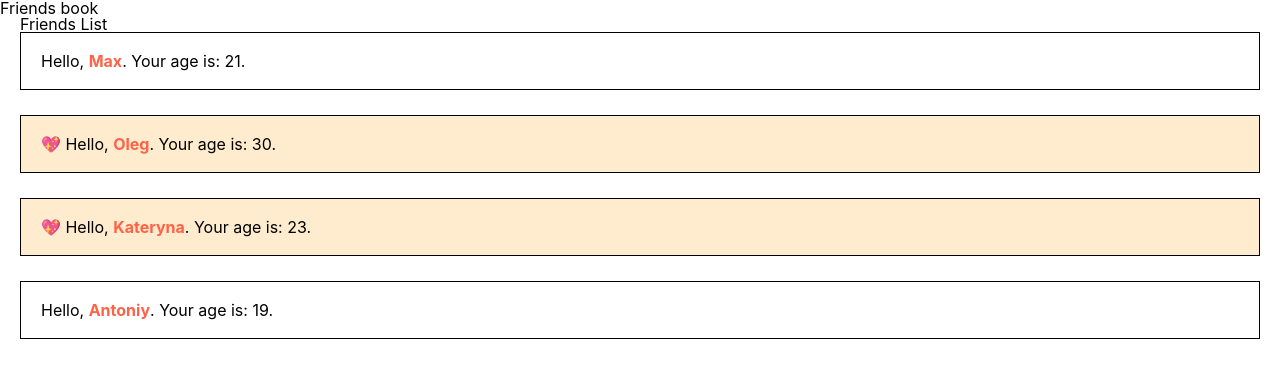
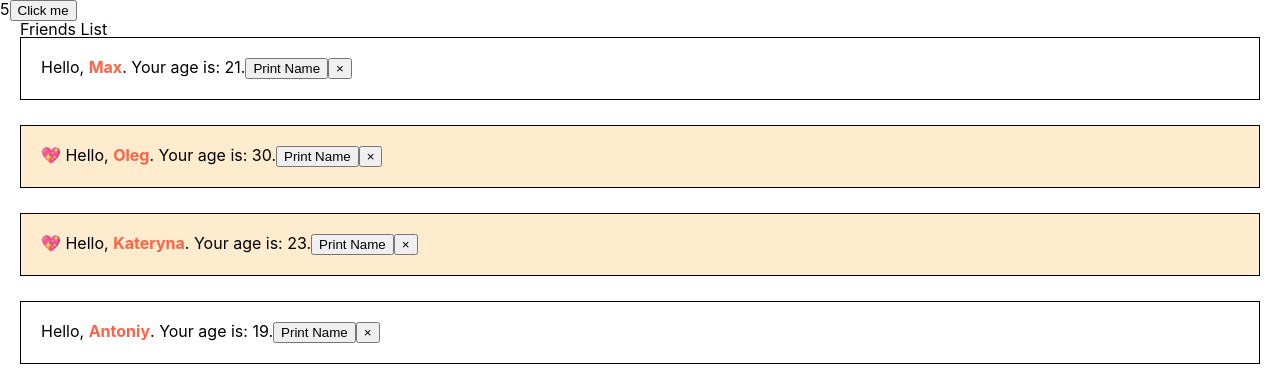
Before and after one commit to Maxim4ik118/fson-93, a React (Create React App) app: page / in a window 1280 px wide. Shown: the top 382 px of the page. Built offline with nearby package versions, Linux system fonts and the light colour scheme.

Commit message:
new: state; + new: class components;

```diff
--- /dev/null
+++ b/src/App.jsx
@@ -0,0 +1,65 @@
+import { Component } from 'react';
+import { FriendList } from './components/FriendList/FriendList';
+
+const friendsData = [
+  { id: '1', name: 'Max', age: 21, isFavourite: false },
+  { id: '2', name: 'Oleg', age: 30, isFavourite: true },
+  { id: '3', name: 'Kateryna', age: 23, isFavourite: true },
+  { id: '4', name: 'Antoniy', age: 19, isFavourite: false },
+];
+
+// const btn = document.createElement('button');
+// btn.onclick = (event) => console.log('hello')
+
+export class App extends Component {
+  state = {
+    counter1: 1,
+    counter2: 4,
+    friends: friendsData,
+  };
+
+  handleClick = e => {
+    //  this.state.counter++ ❌
+    this.setState({ counter: this.state.counter + 1 });
+    // { counter: 0, ...{ counter: 1 } }
+    // { counter: 0, counter: 1 } -> { counter: 1 }
+
+    // this.setState((prevState) => {
+    //   return {
+    //     counter: prevState.counter + 1
+    //   }
+    // })
+  };
+
+  handlePrintProfileName = profileName => {
+    console.log('profileName: ', profileName);
+  };
+
+  handleDeleteProfile = profileId => {
+    this.setState({
+      friends: this.state.friends.filter(friend => friend.id !== profileId),
+    });
+  };
+
+  render() {
+    const total = this.state.counter1 + this.state.counter2;
+
+    return (
+      <div>
+        {/* <h1>Friends book</h1> */}
+        <p>{this.state.counter}</p>
+        {total}
+        {/* {showPromocode && (
+          <p>Congrats! You won a promocode: #fe423 for a 20% discount!</p>
+        )} */}
+        <button onClick={this.handleClick}>Click me</button>
+        <FriendList
+          handlePrintProfileName={this.handlePrintProfileName}
+          handleDeleteProfile={this.handleDeleteProfile}
+          friends={this.state.friends}
+          title="Friends List"
+        />
+      </div>
+    );
+  }
+}
--- a/src/components/App.jsx
+++ /dev/null
@@ -1,19 +0,0 @@
-import { FriendList } from './FriendList/FriendList';
-import { Profile } from './Profile/Profile';
-
-const friendsData = [
-  { id: '1', name: 'Max', age: 21, isFavourite: false },
-  { id: '2', name: 'Oleg', age: 30, isFavourite: true },
-  { id: '3', name: 'Kateryna', age: 23, isFavourite: true },
-  { id: '4', name: 'Antoniy', age: 19, isFavourite: false },
-];
-
-export const App = () => {
-  return (
-    <div>
-      <h1>Friends book</h1>
-      <FriendList friends={friendsData} title="Friends List" />
-
-    </div>
-  );
-};
--- a/src/components/FriendList/FriendList.jsx
+++ b/src/components/FriendList/FriendList.jsx
@@ -1,15 +1,13 @@
 import React from 'react';
 import { Profile } from 'components/Profile/Profile';
 import css from './FriendList.module.css';
-/*
-От Антон всем 09:16 PM
-чи можна просто title && <h2>{title}<h2/>  ???
-От Катерина Приймакова всем 09:16 PM
-а можна {title && <h2>{title}</h2>}
 
-*/
-
-const FriendList = ({ friends, title = '' }) => {
+const FriendList = ({
+  friends,
+  title = '',
+  handlePrintProfileName,
+  handleDeleteProfile,
+}) => {
   return (
     <div className={css.list}>
       {/* {title.length > 0 && <h2>{title}</h2>} */}
@@ -19,9 +17,12 @@ const FriendList = ({ friends, title = '' }) => {
         return (
           <Profile
             key={friend.id}
+            id={friend.id}
             name={friend.name}
             age={friend.age}
             isFavourite={friend.isFavourite}
+            handlePrintProfileName={handlePrintProfileName}
+            handleDeleteProfile={handleDeleteProfile}
           />
         );
       })}
--- a/src/components/Profile/Profile.jsx
+++ b/src/components/Profile/Profile.jsx
@@ -2,8 +2,15 @@
 import cn from 'classnames';
 import css from './Profile.module.css';
 
-const Profile = ({ name, age, isFavourite = false, className = '' }) => {
-  console.log(css);
+const Profile = ({
+  name,
+  age,
+  id,
+  isFavourite = false,
+  className = '',
+  handlePrintProfileName,
+  handleDeleteProfile
+}) => {
   return (
     <p
       style={{
@@ -15,6 +22,8 @@ const Profile = ({ name, age, isFavourite = false, className = '' }) => {
     >
       {isFavourite && '💖'} Hello, <span className={css.accent}>{name}</span>.
       Your age is: {age}.
+      <button onClick={() => handlePrintProfileName(name)}>Print Name</button>
+      <button onClick={() => handleDeleteProfile(id)}>&times;</button>
     </p>
   );
 };
--- a/src/index.js
+++ b/src/index.js
@@ -1,6 +1,6 @@
 import React from 'react';
 import ReactDOM from 'react-dom/client';
-import { App } from 'components/App';
+import { App } from 'App';
 import './index.css';
 
 ReactDOM.createRoot(document.getElementById('root')).render(<App />);
```
